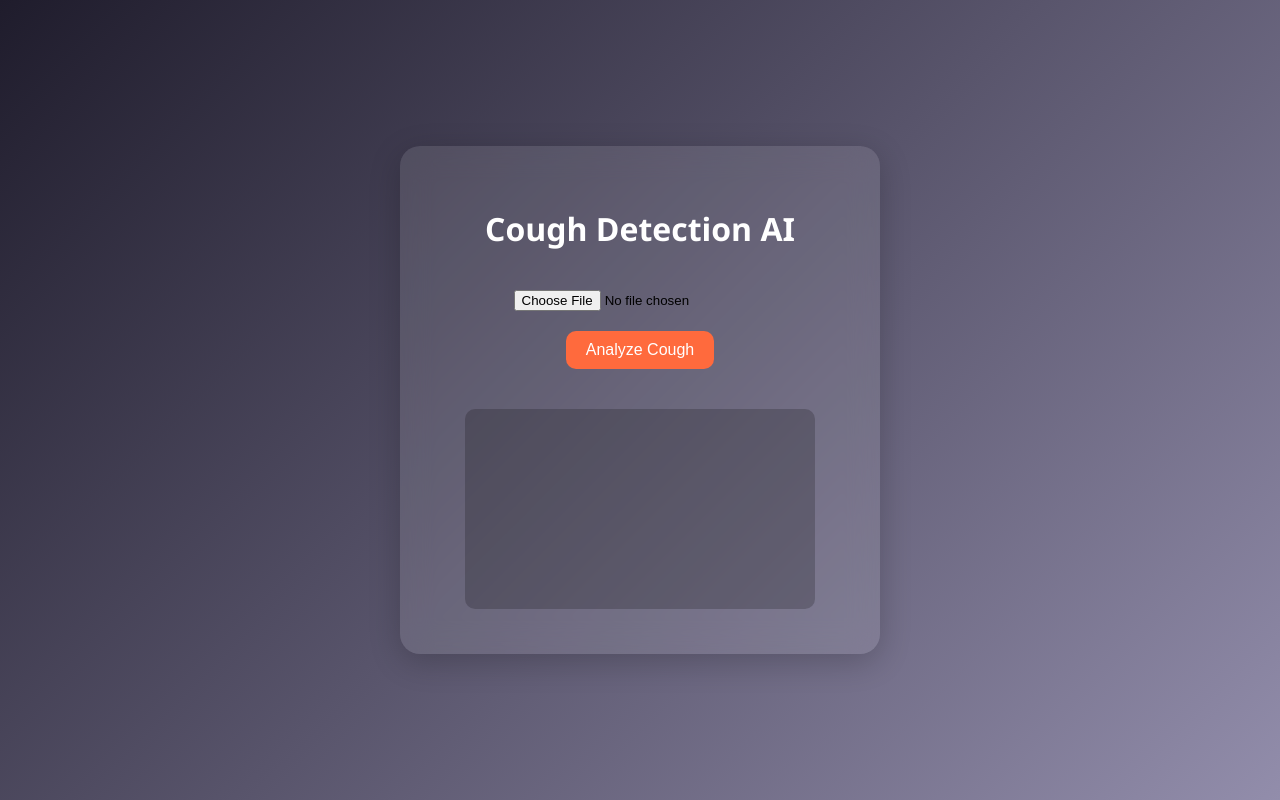
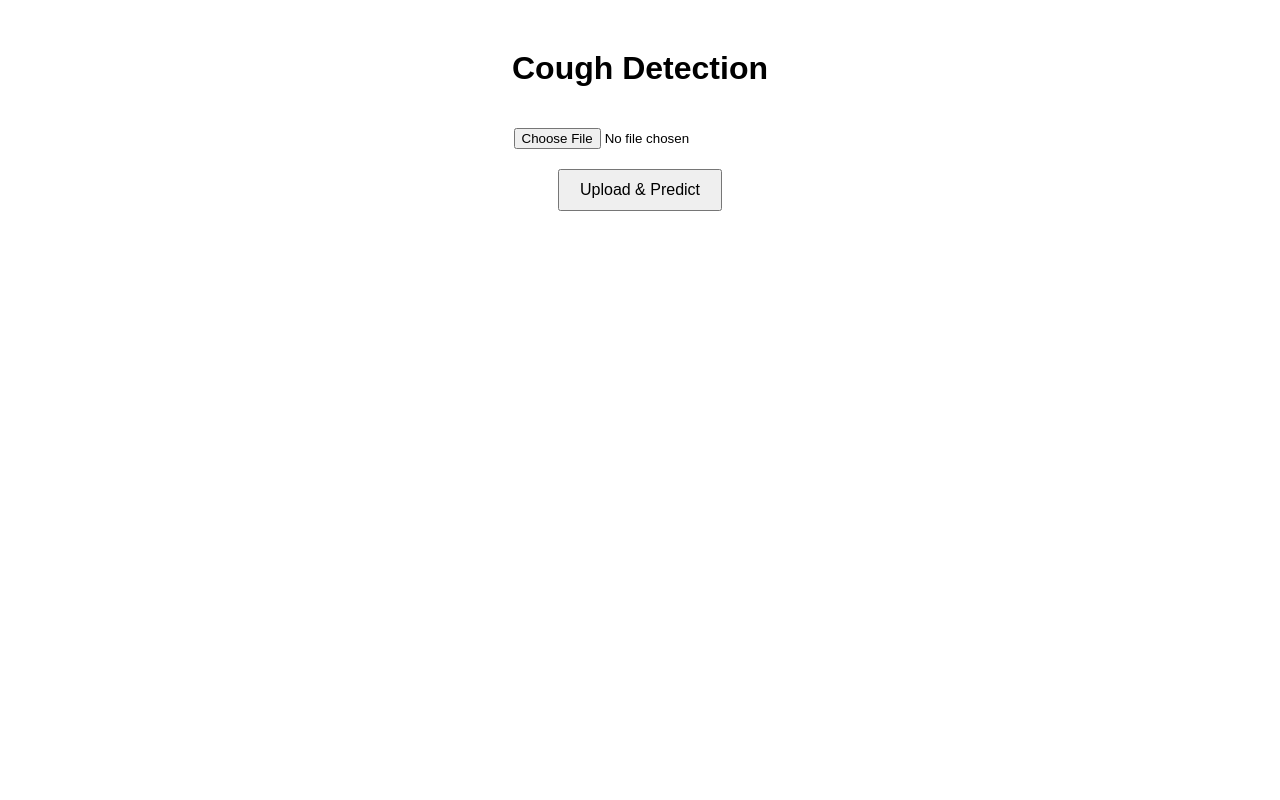
Before and after one commit to shreyab4105-ops/cough-detection-ai, a Flask app: page / in a window 1280 px wide. Run offline with Flask 3, Linux system fonts and the light colour scheme; parts of the project's set-up code (start-up, migrations or seed data) failed here and were passed over.

Commit message:
index.html

```diff
--- a/templates/index.html
+++ b/templates/index.html
@@ -2,136 +2,82 @@
 <html lang="en">
 <head>
     <meta charset="UTF-8">
-  <meta name="viewport" content="width=device-width, initial-scale=1.0">
-  <title>Cough Detection AI</title>
-  <link href="https://cdn.jsdelivr.net/npm/chart.js" rel="stylesheet">
+    <title>Cough Detection</title>
     <style>
-    /* --- Glassmorphic Background --- */
         body {
-      font-family: 'Segoe UI', sans-serif;
-      background: linear-gradient(135deg, #1f1c2c, #928dab);
-      height: 100vh;
-      display: flex;
-      justify-content: center;
-      align-items: center;
-      margin: 0;
+            font-family: Arial, sans-serif;
+            text-align: center;
+            margin-top: 50px;
         }
-    .container {
-      background: rgba(255, 255, 255, 0.1);
-      border-radius: 20px;
-      backdrop-filter: blur(15px);
-      padding: 40px;
-      width: 400px;
-      text-align: center;
-      box-shadow: 0 8px 32px rgba(0,0,0,0.2);
+        input[type=file] {
+            margin: 20px 0;
         }
-    h1 {
-      color: #fff;
-      margin-bottom: 20px;
-    }
-    input[type="file"] {
-      margin: 20px 0;
+        #result {
+            margin-top: 20px;
+            font-size: 1.2em;
+            color: #333;
         }
         button {
             padding: 10px 20px;
-      border: none;
-      border-radius: 10px;
-      background: #ff6a3d;
-      color: white;
-      font-size: 16px;
+            font-size: 1em;
             cursor: pointer;
-    }
-    button:hover {
-      background: #ff4b1f;
-    }
-    #result {
-      margin-top: 20px;
-      color: #fff;
-    }
-    canvas {
-      margin-top: 20px;
-      background: rgba(0,0,0,0.2);
-      border-radius: 10px;
         }
     </style>
 </head>
 <body>
-  <div class="container">
-    <h1>Cough Detection AI</h1>
-    <input type="file" id="audioFile" accept=".wav,.mp3">
+    <h1>Cough Detection</h1>
+    <form id="uploadForm">
+        <input type="file" name="audio" id="audioFile" accept=".wav,.mp3" required>
         <br>
-    <button onclick="uploadAudio()">Analyze Cough</button>
+        <button type="submit">Upload & Predict</button>
+    </form>
+
     <div id="result"></div>
-    <canvas id="probChart" width="350" height="200"></canvas>
-  </div>
 
-  <script src="https://cdn.jsdelivr.net/npm/chart.js"></script>
     <script>
-    let chart;
+        const form = document.getElementById('uploadForm');
+        const resultDiv = document.getElementById('result');
 
-    function uploadAudio() {
+        form.addEventListener('submit', async (e) => {
+            e.preventDefault();
             const fileInput = document.getElementById('audioFile');
-      const file = fileInput.files[0];
-      if (!file) {
+            if (!fileInput.files.length) {
                 alert("Please select an audio file.");
                 return;
             }
 
             const formData = new FormData();
-      formData.append("audio", file);
+            formData.append('audio', fileInput.files[0]);
 
-      fetch('/predict', {
+            resultDiv.innerHTML = "Processing...";
+
+            try {
+                const response = await fetch('/predict', {
                     method: 'POST',
                     body: formData
-      })
-      .then(res => res.json())
-      .then(data => {
-        if (data.error) {
-          document.getElementById('result').innerHTML = "Error: " + data.error;
-          return;
+                });
+
+                const data = await response.json();
+
+                if (response.ok) {
+                    let probsHTML = '';
+                    if (data.probabilities) {
+                        for (const [cat, prob] of Object.entries(data.probabilities)) {
+                            probsHTML += `<li>${cat}: ${(prob*100).toFixed(2)}%</li>`;
+                        }
+                    }
+                    resultDiv.innerHTML = `
+                        <strong>Prediction:</strong> ${data.label} <br>
+                        <ul>${probsHTML}</ul>
+                    `;
+                } else {
+                    resultDiv.innerHTML = `<strong>Error:</strong> ${data.error}`;
                 }
 
-        // Show label and mock mode
-        const mockText = data.mock ? " (Mock Prediction)" : "";
-        document.getElementById('result').innerHTML = `<h2>Prediction: ${data.label}${mockText}</h2>`;
-
-        // Draw probabilities chart with consistent label order
-        const labels = data.categories;  // order from backend
-        const values = labels.map(label => data.probabilities[label]);
-
-        if (chart) chart.destroy(); // remove old chart
-
-        const ctx = document.getElementById('probChart').getContext('2d');
-        chart = new Chart(ctx, {
-          type: 'bar',
-          data: {
-            labels: labels,
-            datasets: [{
-              label: 'Confidence',
-              data: values,
-              backgroundColor: 'rgba(255, 255, 255, 0.6)',
-              borderColor: 'rgba(255, 255, 255, 1)',
-              borderWidth: 1
-            }]
-          },
-          options: {
-            scales: {
-              y: {
-                beginAtZero: true,
-                max: 1
-              }
-            },
-            plugins: {
-              legend: { display: false }
-            }
+            } catch (err) {
+                resultDiv.innerHTML = `<strong>Error:</strong> ${err}`;
             }
         });
-      })
-      .catch(err => {
-        console.error(err);
-        document.getElementById('result').innerHTML = "Error processing audio.";
-      });
-    }
     </script>
 </body>
 </html>
```
Lines whose indentation alone changed are shown as unchanged.
